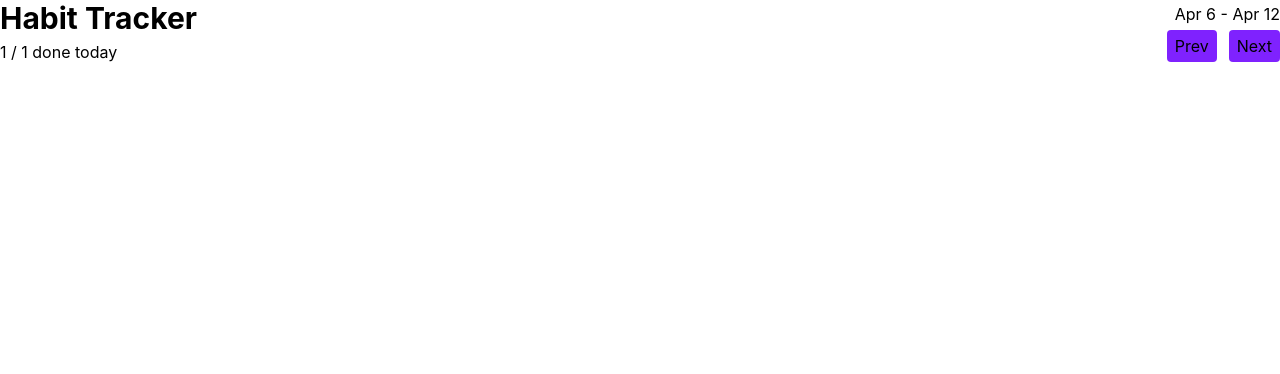
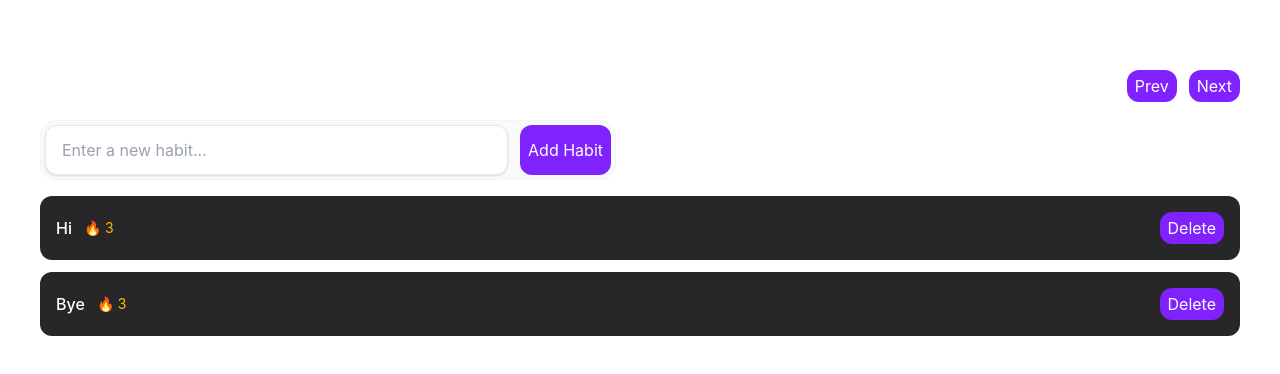
Before and after one commit to rubengitdev/habit-tracker-react-typescript, a React (Vite) app: page / in a window 1280 px wide. Shown: the top 374 px of the page. Built offline with nearby package versions, Linux system fonts and the light colour scheme.

Commit message:
Added header,button, habitform, and habitlist components

```diff
--- a/src/App.tsx
+++ b/src/App.tsx
@@ -1,11 +1,13 @@
 import { HabitForm } from "./components/HabitForm";
+import { HabitList } from "./components/HabitList";
 import { Header } from "./components/Header";
 
 export default function App() {
   return (
-    <div>
+    <div className="flex flex-col gap-4 min-h-screen dark:bg-slate-950 p-10 text-white">
       <Header />
       <HabitForm />
+      <HabitList />
     </div>
   );
 }
--- a/src/components/Button.tsx
+++ b/src/components/Button.tsx
@@ -6,7 +6,7 @@ type buttonProps = {
 
 export function Button({ children }: buttonProps) {
   return (
-    <button className="bg-violet-600 hover:bg-violet-500 transition-colors rounded px-2 py-1 disabled:opacity-30 disabled:cursor-not-allowed">
+    <button className="bg-violet-600 hover:bg-violet-500 transition-colors rounded-xl px-2 py-1 disabled:opacity-30 disabled:cursor-not-allowed">
       {children}
     </button>
   );
--- a/src/components/HabitForm.tsx
+++ b/src/components/HabitForm.tsx
@@ -1,3 +1,14 @@
+import { Button } from "./Button";
+
 export function HabitForm() {
-  return null;
+  return (
+    <form className="flex flex-col sm:flex-row gap-3 w-full max-w-xl p-1 bg-gray-50 dark:bg-gray-900/50 rounded-2xl border border-gray-100 dark:border-gray-800">
+      <input
+        type="text"
+        placeholder="Enter a new habit..."
+        className="flex-1 px-4 py-3 bg-white dark:bg-gray-800 border border-gray-200 dark:border-gray-700 rounded-xl focus:outline-none focus:ring-2 focus:ring-violet-800 focus:border-transparent transition-all placeholder:text-gray-400 text-gray-800 dark:text-gray-100 shadow-sm"
+      />
+      <Button>Add Habit</Button>
+    </form>
+  );
 }
--- /dev/null
+++ b/src/components/HabitList.tsx
@@ -0,0 +1,50 @@
+import { Button } from "./Button";
+
+export function HabitList() {
+  const habits = [
+    {
+      id: 1,
+      name: "Hi",
+    },
+    {
+      id: 2,
+      name: "Bye",
+    },
+  ];
+
+  if (habits.length === 0) {
+    return (
+      <p className="text-center text-zinc-500 py-12">
+        No habits yet. Add one above to get started
+      </p>
+    );
+  }
+  return (
+    <div className="flex flex-col gap-3">
+      {habits.map((habit) => (
+        <HabitItem key={habit.id} habit={habit} />
+      ))}
+    </div>
+  );
+}
+
+type HabitItemProps = {
+  habit: { id: string; name: string };
+};
+
+function HabitItem({ habit }: HabitItemProps) {
+  const visibleDates = [new Date()];
+  return (
+    <div className="rounded-xl bg-zinc-800 p-4 flex flex-col gap-3">
+      <div className="flex items-center justify-between">
+        <div className="flex gap-3 items-center">
+          <span className="font-medium">{habit.name}</span>
+          <span className="text-sm text-amber-400">🔥 3</span>
+        </div>
+        <div>
+          <Button>Delete</Button>
+        </div>
+      </div>
+    </div>
+  );
+}
```
